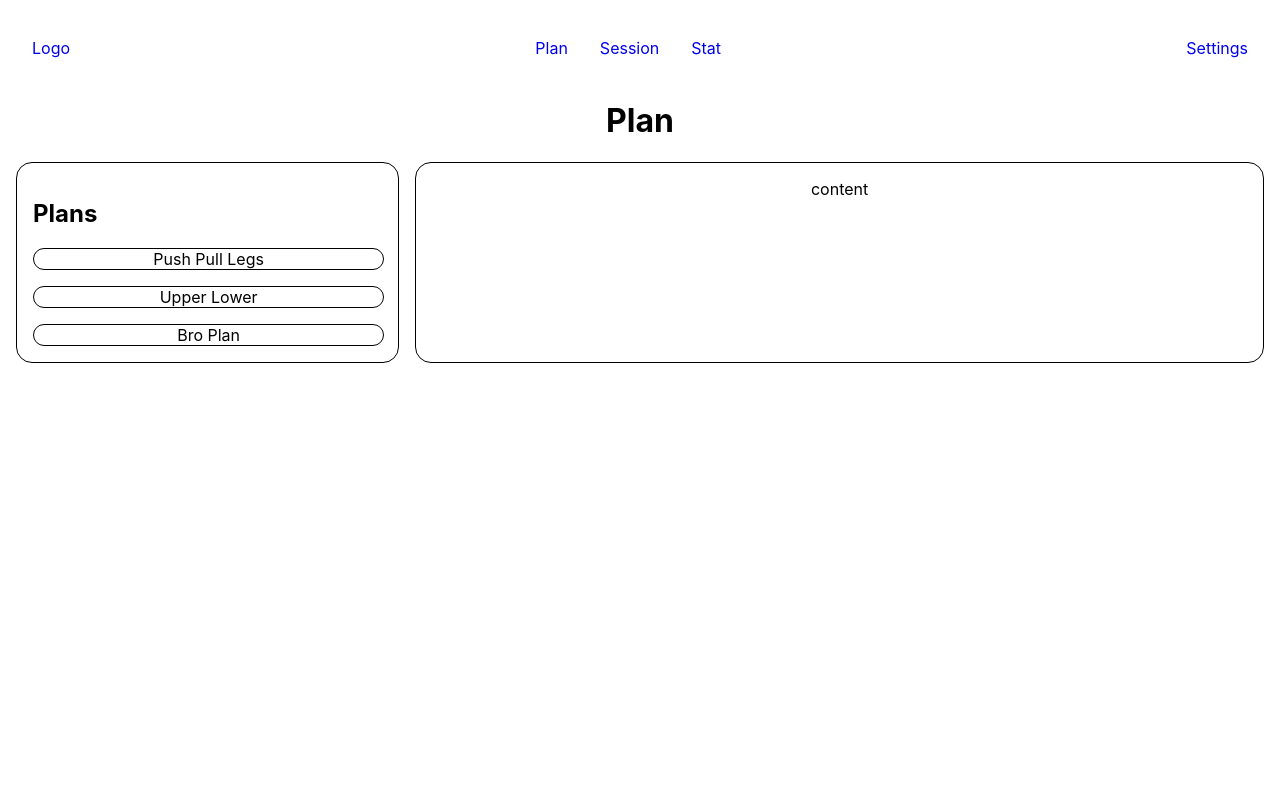
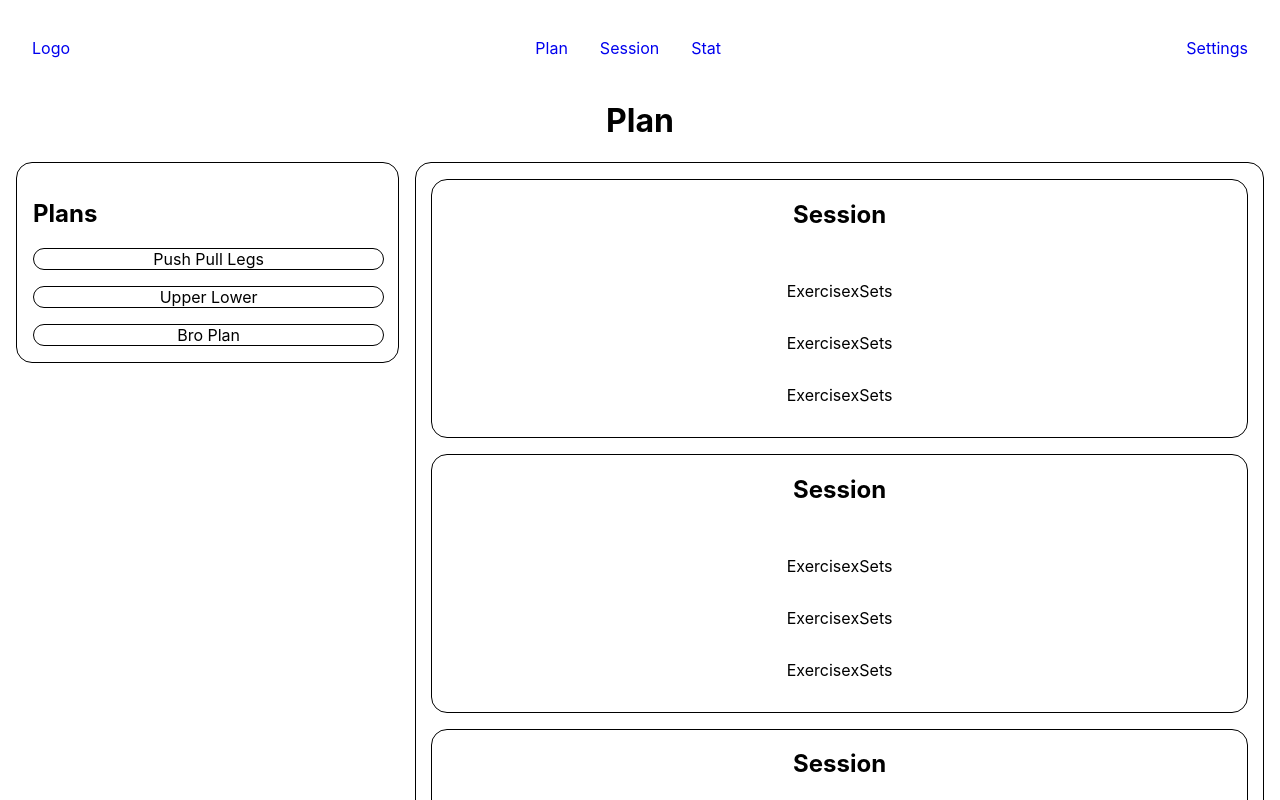
Before and after one commit to JayQkew/workout-tracking-app, a React (Create React App) app: page /plan in a window 1280 px wide. Shown: the top 800 px of the page. Built offline with nearby package versions, Linux system fonts and the light colour scheme; the HTML template or start-up script is replaced by a standard one.

Commit message:
adding plans page with sessoins

```diff
--- a/src/Components/Header/Header.jsx
+++ b/src/Components/Header/Header.jsx
@@ -7,7 +7,7 @@ function Header(){
     return(
         <header className='app-header'>
           <NavLink
-            to="/home"
+            to="/"
             className={({isActive}) => isActive ? "nav-link active" : "nav-link"}
           >
             Logo
--- /dev/null
+++ b/src/Components/SessionExercise/SessionExercise.jsx
@@ -0,0 +1,11 @@
+function SessionExercise(){
+    return(
+        <li className='complete-set'>
+            <p>Exercise</p>
+            <p>x</p>
+            <p>Sets</p>
+        </li>
+    )
+}
+
+export default SessionExercise
--- /dev/null
+++ b/src/Components/SessionPlan/SessionPlan.css
@@ -0,0 +1,16 @@
+.session-plan-card{
+    display: flex;
+    flex-direction: column;
+    align-items: center;
+    width: 100%;
+    border: 1px solid black;
+    border-radius: 1rem;
+}
+
+.exercise-list{
+    display: flex;
+    flex-direction: column;
+    width: 100%;
+    list-style: none;
+    padding: 0;
+}
--- /dev/null
+++ b/src/Components/SessionPlan/SessionPlan.jsx
@@ -0,0 +1,15 @@
+import SessionExercise from "../SessionExercise/SessionExercise"
+import './SessionPlan.css'
+function SessionPlan(){
+    const exercises = [1, 2, 3]
+    return(
+        <section className="session-plan-card">
+            <h2>Session</h2>
+            <ul className="exercise-list">
+                {exercises.map((e, index) => <SessionExercise key={index}/>)}
+            </ul>
+        </section>
+    )
+}
+
+export default SessionPlan
--- a/src/Pages/Desktop/Plan.jsx
+++ b/src/Pages/Desktop/Plan.jsx
@@ -2,8 +2,18 @@ import './PageContent.css'
 
 import PageHeader from "../../Components/PageHeader/PageHeader";
 import AllPlans from "../../Components/AllPlans/AllPlans";
+import SessionPlan from '../../Components/SessionPlan/SessionPlan';
 
 function Plan(){
+    const sessions = [
+        'one',
+        'one',
+        'one',
+        'one',
+        'one',
+        'one',
+    ]
+
     return(
         <main>
             <PageHeader page='Plan'/>
@@ -12,7 +22,7 @@ function Plan(){
                     <AllPlans/>
                 </aside>
                 <section className="main-cards">
-                    content
+                    {sessions.map(s => <SessionPlan/>)}
                 </section>
             </section>
         </main>
```
Also changed, not shown: src/Components/SessionExercise/SessionExercise.css (added).
